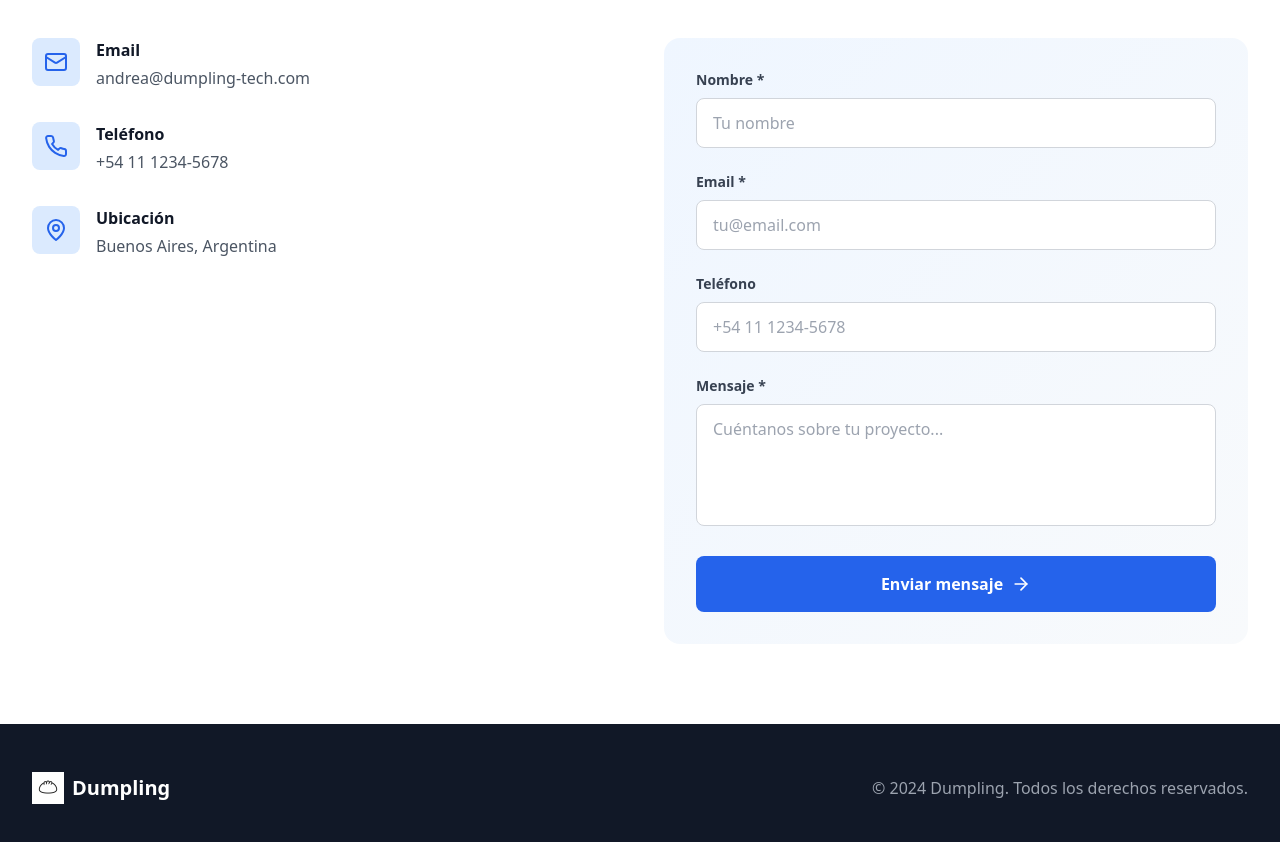
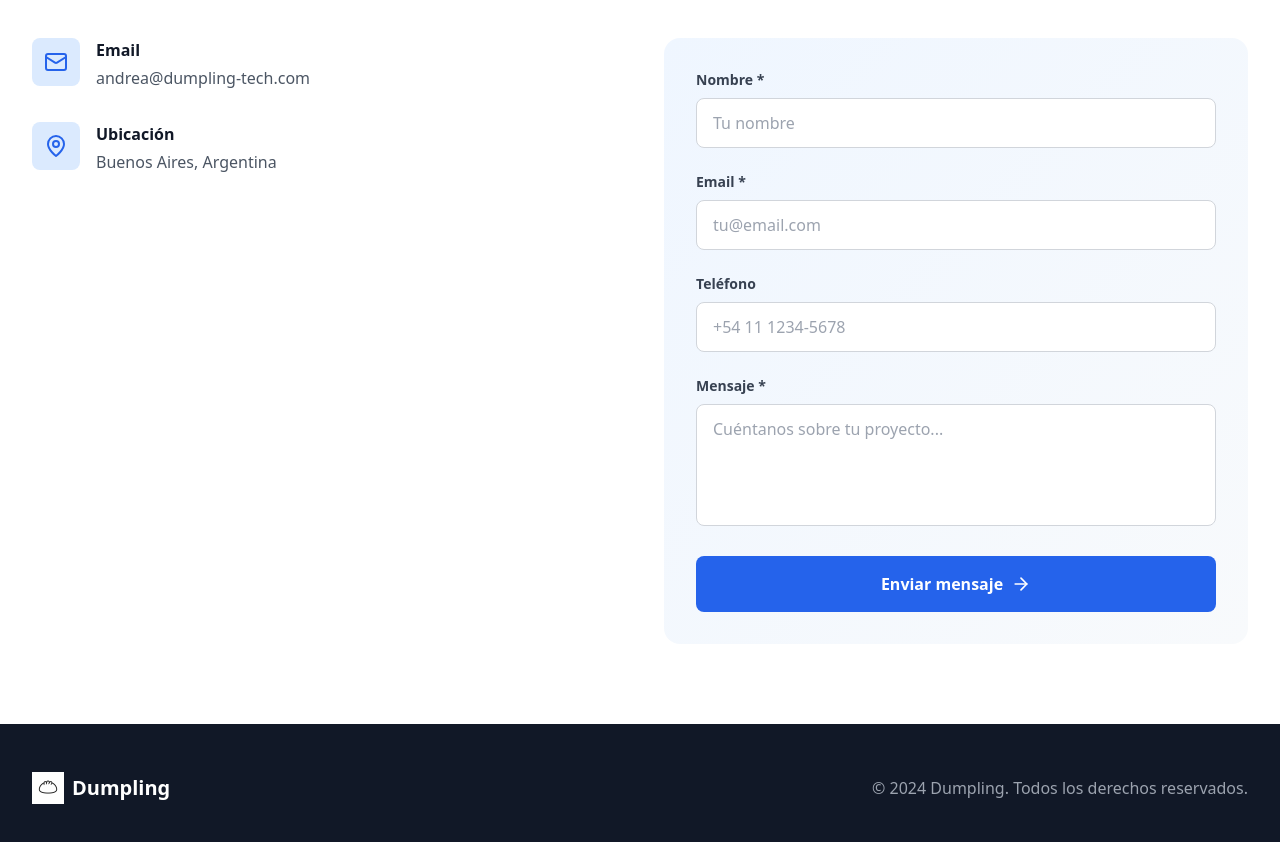
Before and after one commit to ffmr50/dumpling-website, a React (Vite) app: page / in a window 1280 px wide. Shown: the part 2780-3622 px from the top of the page. Built offline with nearby package versions, Linux system fonts and the light colour scheme; no server answers.

Commit message:
Updated Home.tsx

```diff
--- a/src/pages/Home.tsx
+++ b/src/pages/Home.tsx
@@ -1,4 +1,4 @@
-import { Code2, Smartphone, CreditCard, Brain, Menu, X, ArrowRight, Mail, MapPin, Phone } from 'lucide-react';
+import { Code2, Smartphone, CreditCard, Brain, Menu, X, ArrowRight, Mail, MapPin } from 'lucide-react';
 import { useState, FormEvent } from 'react';
 import { Link } from 'react-router-dom';
 import { supabase } from '../lib/supabase';
@@ -421,15 +421,6 @@ function Home() {
                 </div>
                 <div className="flex items-start gap-4">
                   <div className="w-12 h-12 bg-blue-100 rounded-lg flex items-center justify-center flex-shrink-0">
-                    <Phone className="w-6 h-6 text-blue-600" />
-                  </div>
-                  <div>
-                    <h3 className="font-bold text-gray-900 mb-1">Teléfono</h3>
-                    <p className="text-gray-600">+54 11 1234-5678</p>
-                  </div>
-                </div>
-                <div className="flex items-start gap-4">
-                  <div className="w-12 h-12 bg-blue-100 rounded-lg flex items-center justify-center flex-shrink-0">
                     <MapPin className="w-6 h-6 text-blue-600" />
                   </div>
                   <div>
```
